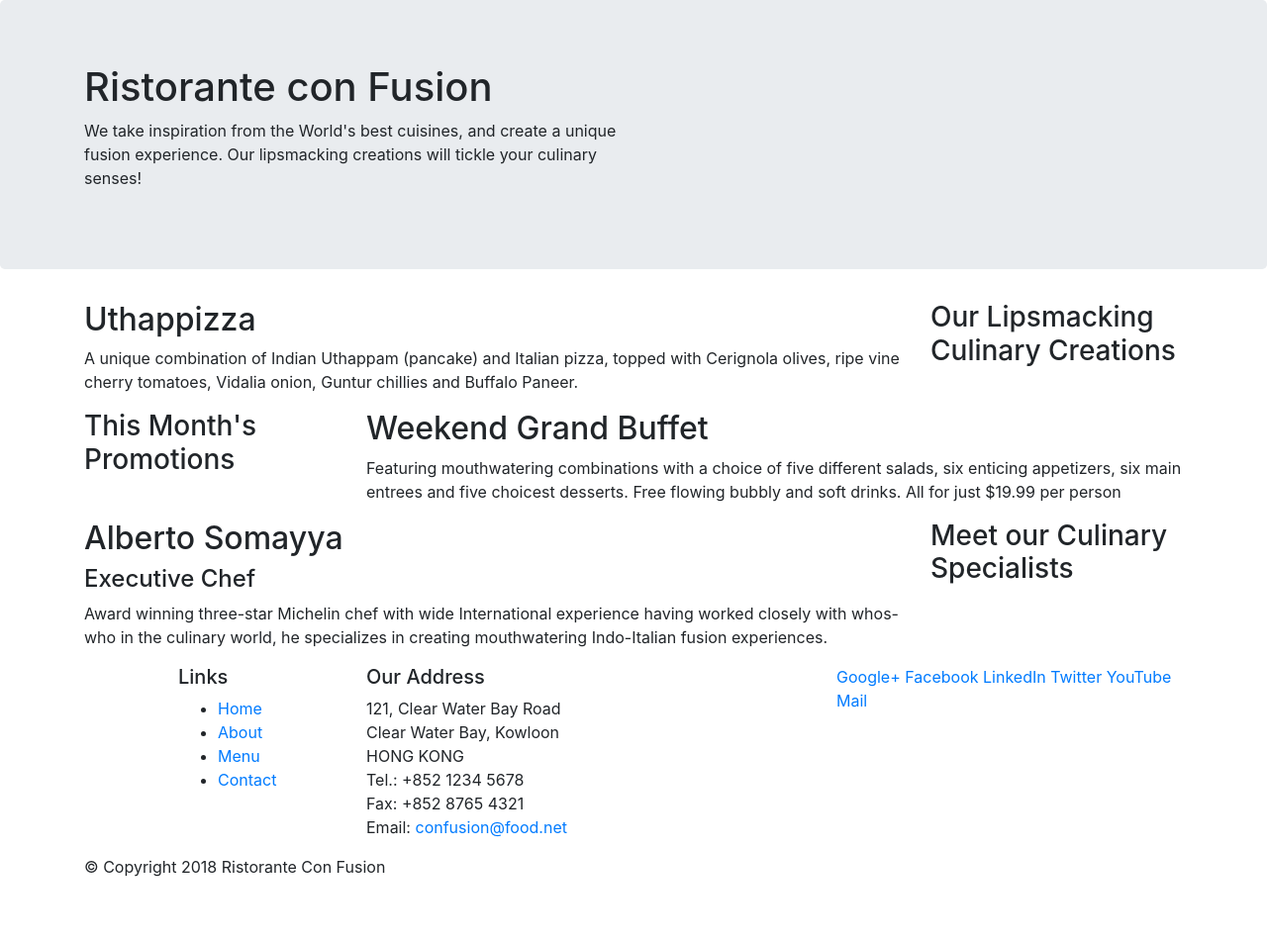
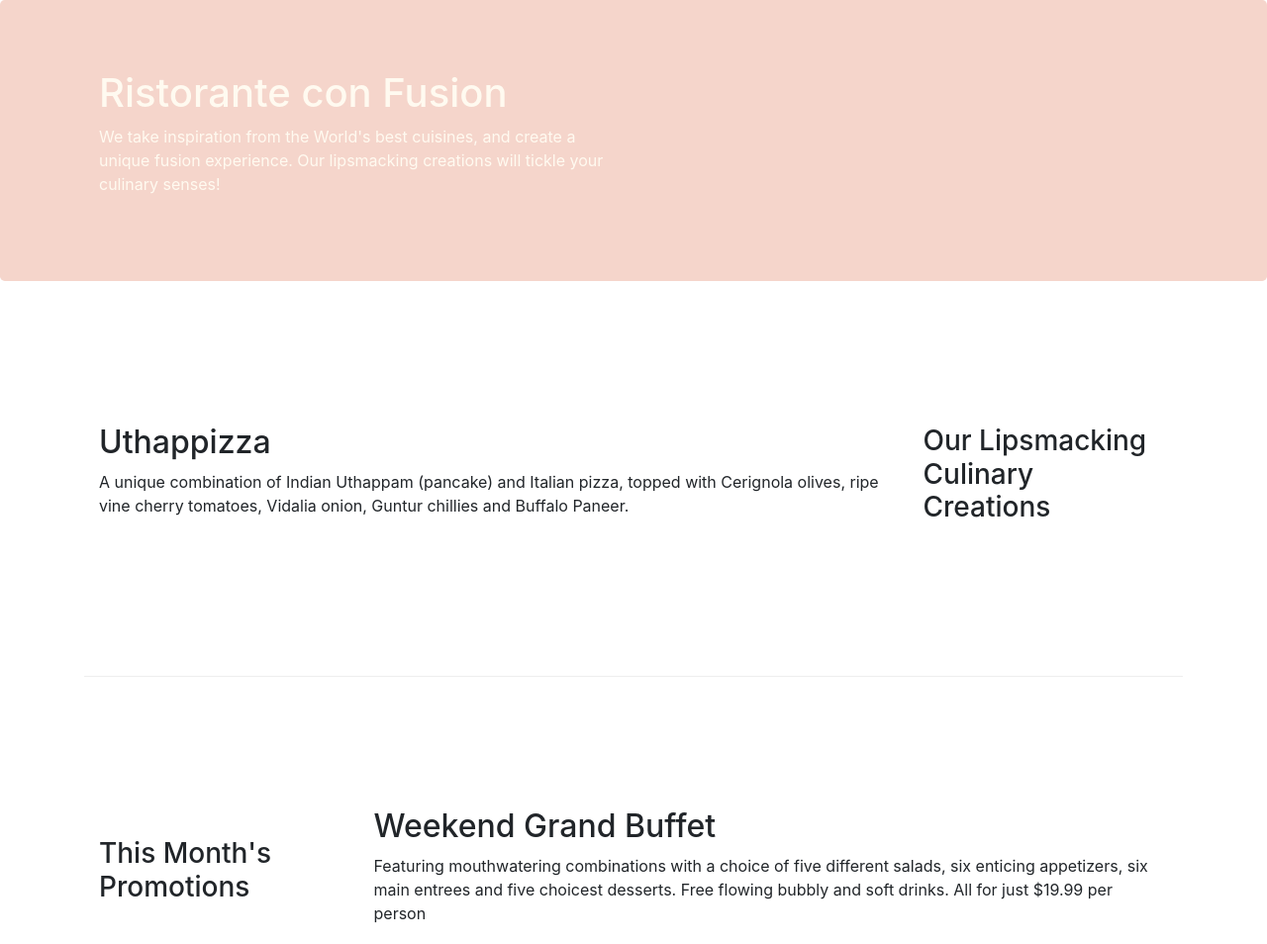
Before and after one commit to vdelaguardia/Bootstrap4, a website: page index.html in a window 1280 px wide. Shown: the top 954 px of the page at 99% size. Before the commit the page ends 904 px from the top, so only its background shows below. Drawn offline with nearby package versions, Linux system fonts and the light colour scheme.

Commit message:
boostrap grid part 2

```diff
--- /dev/null
+++ b/css/styles.css
@@ -0,0 +1,30 @@
+.row-header {
+    margin: 0px auto;
+    padding: 0px auto;
+}
+
+.row-content {
+    margin: 0px auto;
+    padding: 50px 0px 50px 0px;
+    border-bottom: 1px ridge;
+    min-height: 400px;
+}
+
+.footer {
+    background-color: #d7ecd9;
+    margin: 0px auto;
+    padding: 20px 0px 20px 0px;
+}
+
+.jumbotron {
+    margin: 0px auto;
+    padding: 70px 30px 70px 30px;
+    background-color: #f5d5cb;
+    color: floralwhite;
+}
+
+.address {
+    font-size: 80%;
+    margin: 0px;
+    color: black;
+}
--- a/index.html
+++ b/index.html
@@ -9,6 +9,7 @@
 
         <!-- Bootstrap CSS -->
         <link rel="stylesheet" href="node_modules/bootstrap/dist/css/bootstrap.min.css">
+        <link rel="stylesheet" href="css/styles.css">
     <title>Ristorante Con Fusion</title>
 </head>
 
@@ -16,7 +17,7 @@
 
     <header class="jumbotron">
         <div class="container">
-            <div class="row">
+            <div class="row row-header">
                 <div class="col-12 col-sm-6">
                     <h1>Ristorante con Fusion</h1>
                     <p>We take inspiration from the World's best cuisines, and create a unique fusion experience. Our lipsmacking creations will tickle your culinary senses!</p>
@@ -28,7 +29,7 @@
     </header>
 
     <div class="container">
-        <div class="row">
+        <div class="row row-content align-items-center">
             <div class="col-12 col-sm-4 order-sm-last col-md-3">
                 <h3>Our Lipsmacking Culinary Creations</h3>
             </div>
@@ -39,7 +40,7 @@
         </div>
 
 
-        <div class="row">
+        <div class="row row-content align-items-center">
             <div class="col-12 col-sm-4 col-md-3">
                 <h3>This Month's Promotions</h3>
             </div>
@@ -49,7 +50,7 @@
             </div>
         </div>
 
-        <div class="row">
+        <div class="row row-content align-items-center">
             <div class="col-12 col-sm-4 order-sm-last col-md-3">
                 <h3>Meet our Culinary Specialists</h3>
             </div>
@@ -61,12 +62,12 @@
         </div>
     </div>
 
-    <footer>
+    <footer class="footer">
         <div class="container">
             <div class="row">
                 <div class="col-4 offset-1 col-sm-2">
                     <h5>Links</h5>
-                    <ul>
+                    <ul class="list-unstyled">
                         <li><a href="#">Home</a></li>
                         <li><a href="#">About</a></li>
                         <li><a href="#">Menu</a></li>
@@ -84,8 +85,8 @@
 		              Email: <a href="mailto:confusion@food.net">confusion@food.net</a>
 		           </address>
                 </div>
-                <div class="col-12 col-sm-4">
-                    <div>
+                <div class="col-12 col-sm-4 align-self-center">
+                    <div class="text-center">
                         <a href="http://google.com/+">Google+</a>
                         <a href="http://www.facebook.com/profile.php?id=">Facebook</a>
                         <a href="http://www.linkedin.com/in/">LinkedIn</a>
@@ -95,7 +96,7 @@
                     </div>
                 </div>
            </div>
-           <div class="row">
+           <div class="row justify-content-center">
                 <div class="col-auto">
                     <p>© Copyright 2018 Ristorante Con Fusion</p>
                 </div>
```
